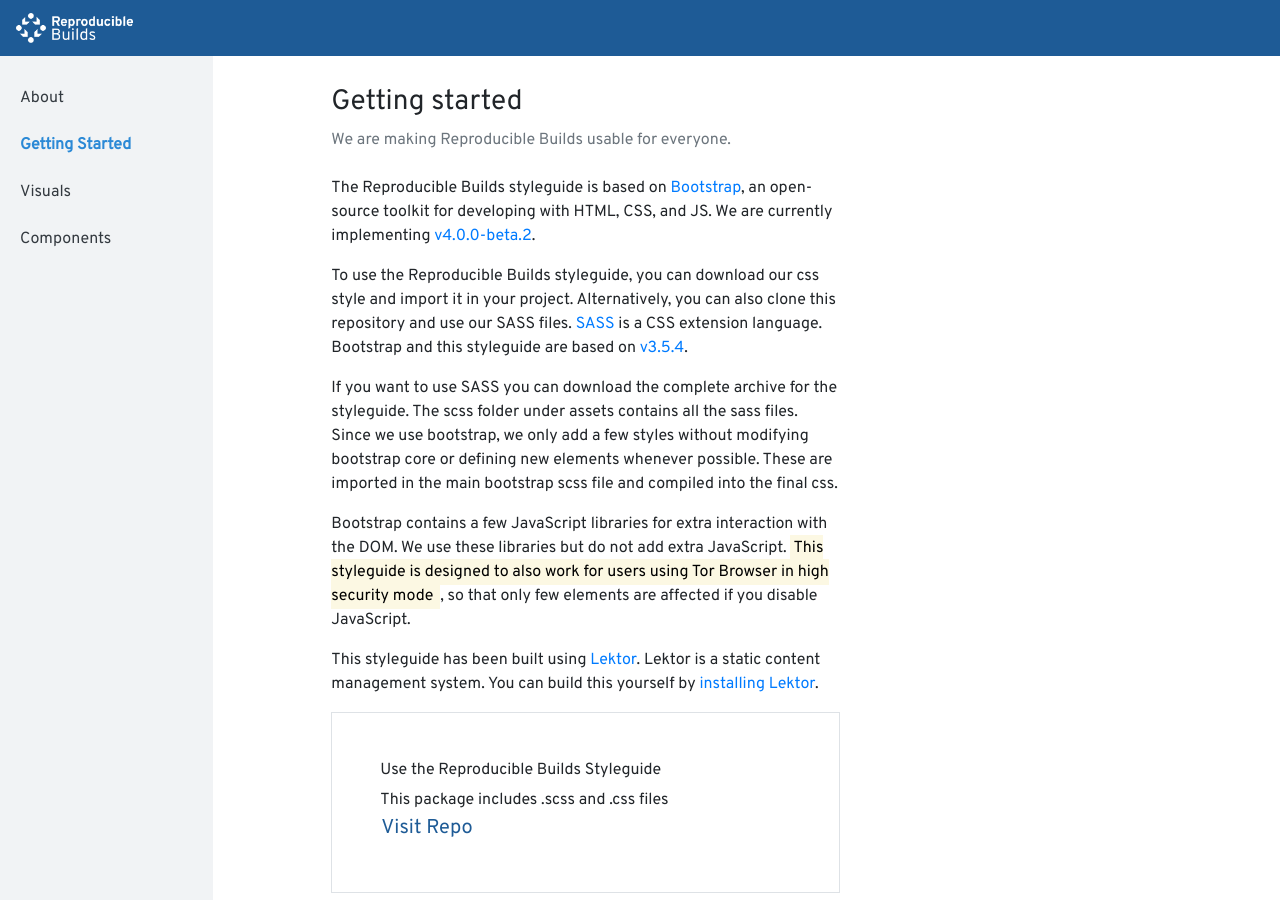
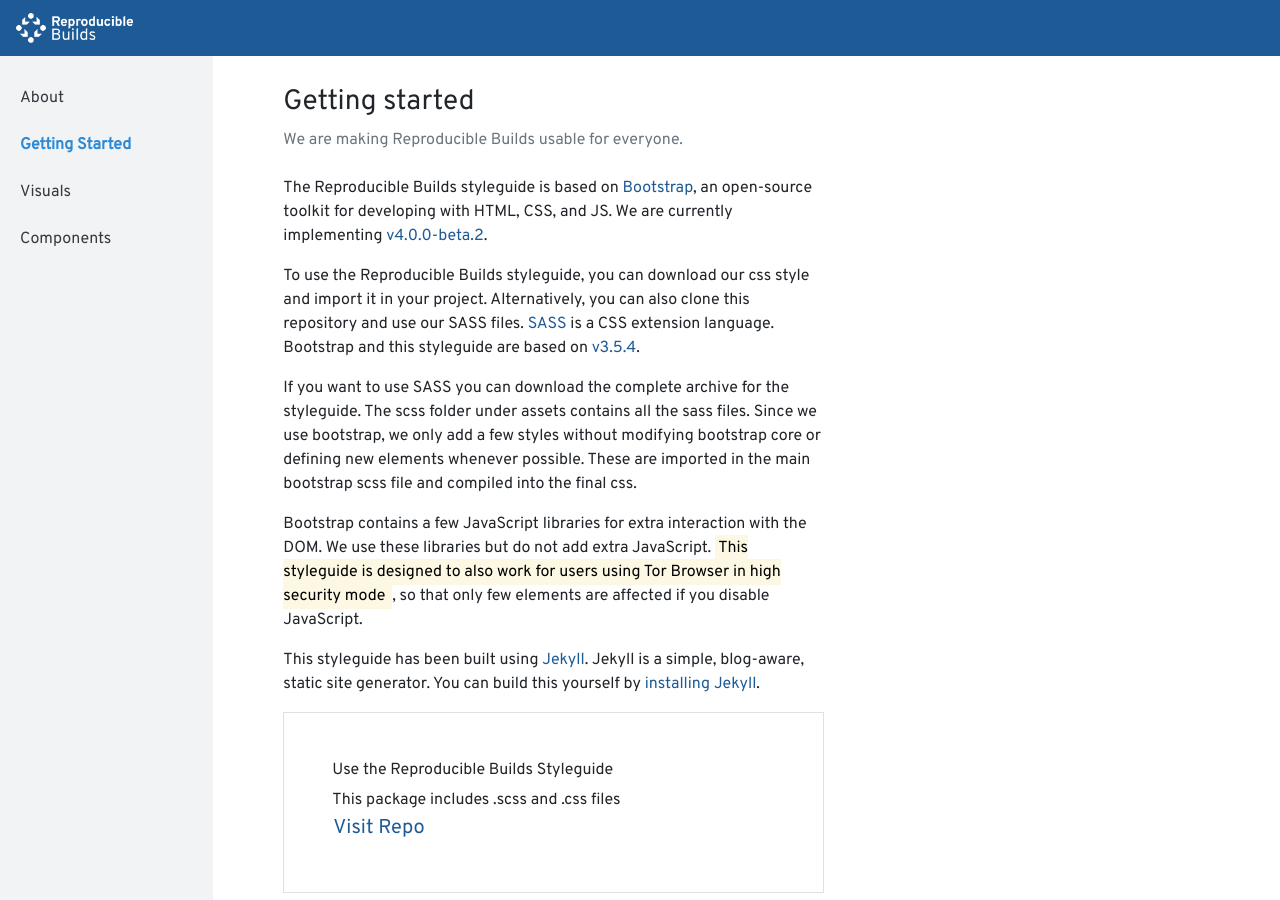
Before and after one commit to uracreative/reproducible-builds-styleguide, a Jekyll site: the page built from getting-started.md, in a window 1280 px wide and 900 px high. Built offline with Jekyll 4.4.1, drawn with Linux system fonts in a browser that asks for light colours; some web fonts are replaced.

Commit message:
image change and link color

```diff
--- a/_includes/components/cards.html
+++ b/_includes/components/cards.html
@@ -1,4 +1,4 @@
-<div class="mt-5">
+<div class="mt-5" id="cards">
     <h1>Cards</h1>
     <div class="">
         <span>Lorem ipsum dolor sit amet, consectetur adipisicing elit, sed do eiusmod tempor incididunt ut labore et dolore magna aliqua. Ut enim ad minim veniam, quis nostrud exercitation ullamco laboris nisi ut aliquip ex ea commodo consequat. Duis aute irure dolor in reprehenderit in voluptate velit esse cillum dolore eu fugiat nulla pariatur. Excepteur sint occaecat cupidatat non proident, sunt in culpa qui officia deserunt mollit anim id est laborum.</span>
@@ -28,7 +28,8 @@
         </div>
         <div class="col-md-6">
             <div class="card">
-                <img class="card-img-top" src="http://www.catster.com/wp-content/uploads/2017/08/A-fluffy-cat-looking-funny-surprised-or-concerned.jpg" alt="Card image cap">
+                <img class="card-img-top"
+                     src="{{site.baseurl}}/assets/images/placeholder.png" alt="Card image cap">
                 <div class="card-body">
                     <h4 class="card-title">A few things everyone can do now</h4>
                     <p class="card-text text-muted">Numerous people contribute to the project to varying extents, but
--- a/_includes/components/tables.html
+++ b/_includes/components/tables.html
@@ -1,4 +1,4 @@
-<div class="mt-5">
+<div class="mt-5" id="tables">
     <h1>Tables</h1>
     <div class="">
         <span>Lorem ipsum dolor sit amet, consectetur adipisicing elit, sed do eiusmod tempor incididunt ut labore et dolore magna aliqua. Ut enim ad minim veniam, quis nostrud exercitation ullamco laboris nisi ut aliquip ex ea commodo consequat. Duis aute irure dolor in reprehenderit in voluptate velit esse cillum dolore eu fugiat nulla pariatur. Excepteur sint occaecat cupidatat non proident, sunt in culpa qui officia deserunt mollit anim id est laborum.</span>
--- a/_includes/scrollspy.html
+++ b/_includes/scrollspy.html
@@ -23,6 +23,7 @@
     </div>
 </div>
 
+<div class="dropdown-divider mt-5 wi"></div>
 
 <div class="row">
     <div class="col-12 p-0">
--- a/_layouts/getting-started.html
+++ b/_layouts/getting-started.html
@@ -7,7 +7,7 @@
     <div class="col-md-2 col-sm-12 col-xs-12 display-md p-0">
         {% include navbar_side.html sidebarClassName="rb-sidebar__1" %}
     </div>
-    <div class="col-md-10 col-sm-12 col-xs-12 p-0 pl-5">
+    <div class="col-md-10 col-sm-12 col-xs-12 p-0">
         <main role="main" class="col-12 col-md-9 col-xl-8 content-scroll container-wrapper" data-spy="scroll"
               data-target="#components-nav" data-offset="0">
             <div class="row">
@@ -38,14 +38,15 @@
                         </mark>
                         , so that only few elements are affected if you disable JavaScript.
                     </p>
-                    <p>This styleguide has been built using <a href="https://www.getlektor.com/">Lektor</a>. Lektor is a
-                        static content management system. You can build this yourself by <a
-                                href="https://www.getlektor.com/downloads/">installing Lektor</a>.</p>
+                    <p>This styleguide has been built using <a href="https://jekyllrb.com/">Jekyll</a>.
+                        Jekyll is a simple, blog-aware, static site generator. You can build this yourself by
+                        <a href="https://jekyllrb.com/docs/continuous-integration/buddyworks/#1-getting-started">
+                            installing Jekyll</a>.</p>
                     <div class="border p-5 mb-3">
                         <h6>Use the Reproducible Builds Styleguide</h6>
                         <p class="m-0">This package includes .scss and .css files</p>
-                        <a class="btn btn-lg btn-link p-0" title="Tor Media Repo"
-                           href="https://oniongit.eu/infra/styleguide" target="_blank">Visit Repo</a></div>
+                        <a class="btn btn-lg btn-link p-0" title="Reproducible Builds Repo"
+                           href="https://github.com/uracreative/reproducible-builds-styleguide" target="_blank">Visit Repo</a></div>
                     <div>
                         <p class="m-0">Reproducible Builds Team</p>
                         <button class="btn btn-link p-0">team@reproducible-builds.org</button>
--- a/assets/styles/components.scss
+++ b/assets/styles/components.scss
@@ -101,3 +101,19 @@
 .badge-secondary {
   background-color: $secondary !important;
 }
+
+a {
+  color: $primary !important;
+  &:hover {
+    color: $secondary !important;
+  }
+}
+
+.rb-paginate-active {
+  background-color: $primary !important;
+  color: white !important;
+
+  &:hover {
+    background-color: $secondary !important;
+  }
+}
```
Also changed, not shown: other parts of _layouts/getting-started.html (+1 -1 lines), _includes/components/paginate.html (+5 -6 lines), assets/images/placeholder.png (added), 8 other files.
